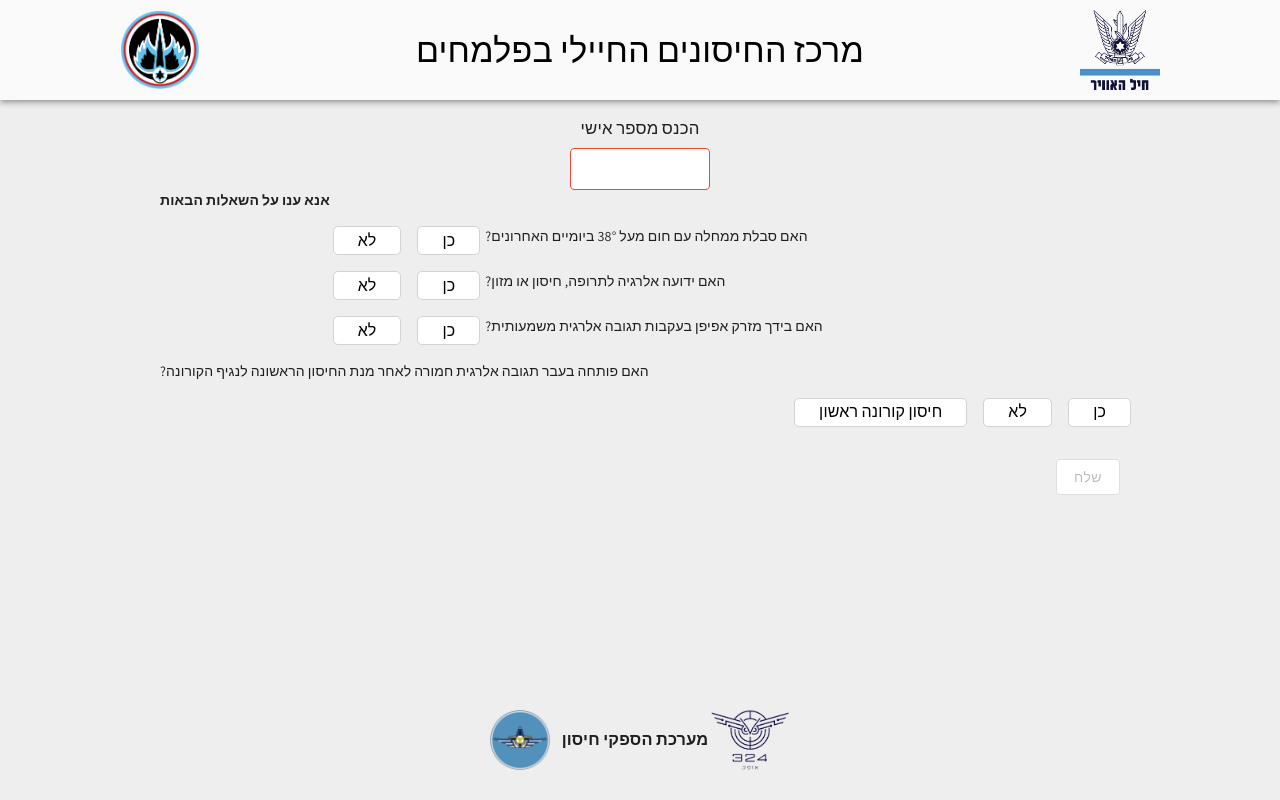
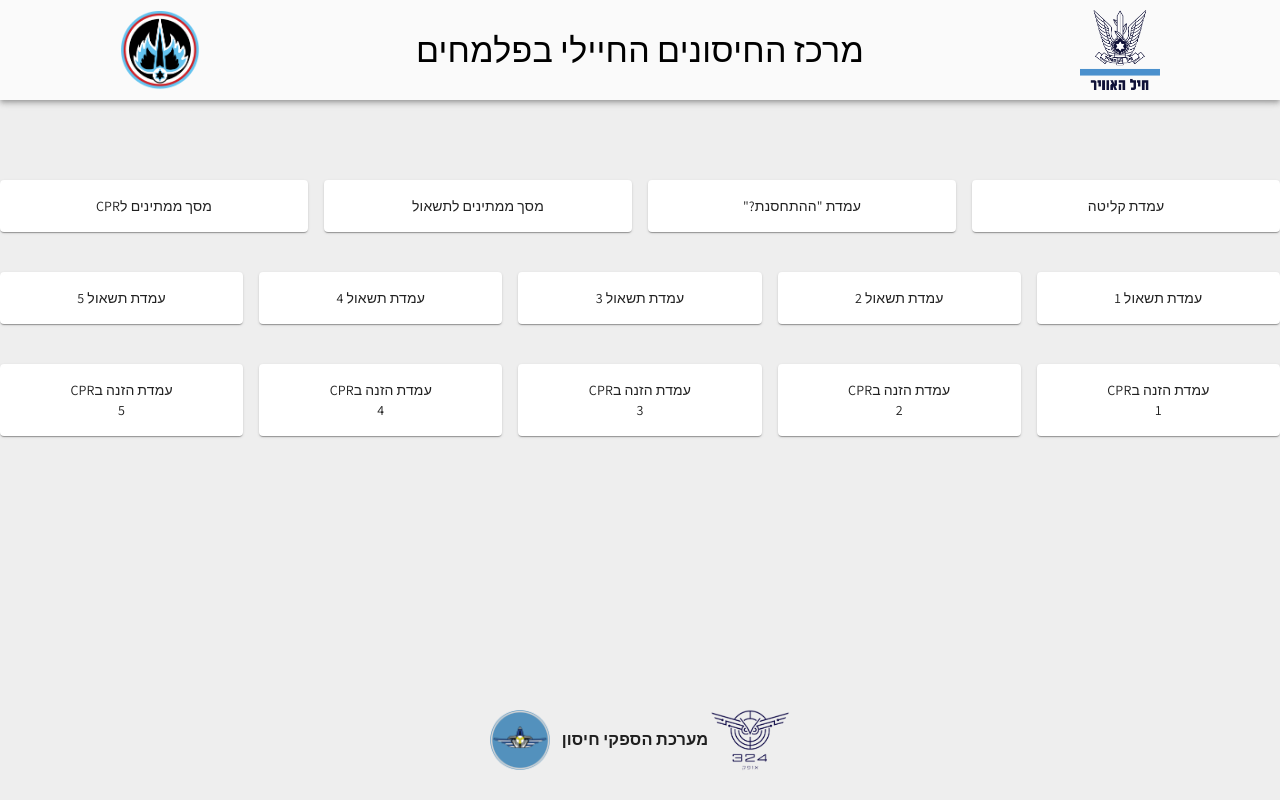
Before and after one commit to AmitFeldman/queue-rona, a React (Create React App) app: page / in a window 1280 px wide. Built offline with nearby package versions, Linux system fonts and the light colour scheme; no server answers; what jss-rtl would draw is missing.

Commit message:
fixed home

```diff
--- a/src/App.js
+++ b/src/App.js
@@ -20,7 +20,7 @@
 
       <Container disableGutters maxWidth="lg">
         <Switch>
-          <Route exact path="/" component={AddAppointment} />
+          <Route exact path="/" component={Home} />
           <Route path="/addAppointment" component={AddAppointment} />
           <Route
             path="/arrivalToCprStationConfirmation/1"
```
Also changed, not shown: 1 other file (tests, documents, lock files or other folders).
